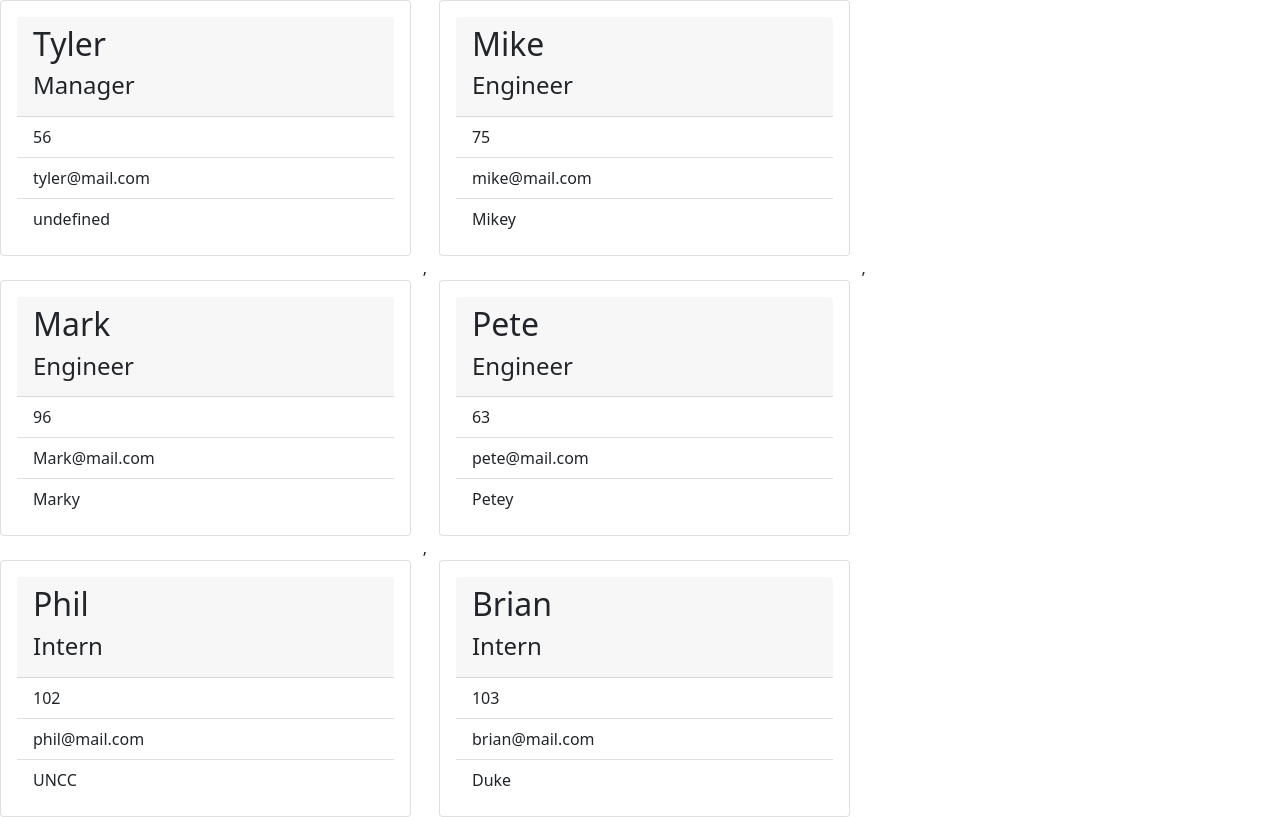
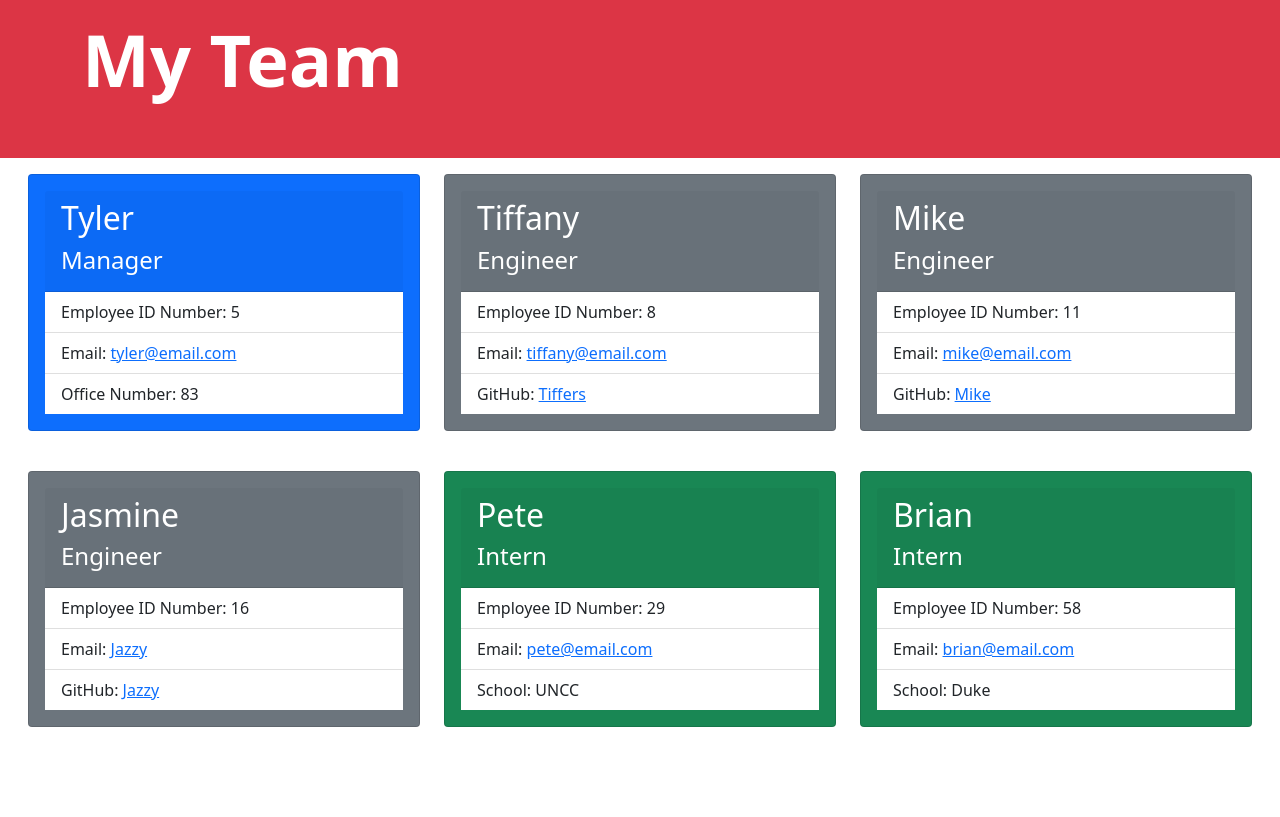
Before and after one commit to Twdavis85/Team-Profile-Generator, a website: page index.html in a window 1280 px wide. Drawn offline with nearby package versions, Linux system fonts and the light colour scheme.

Commit message:
styled HTML with bootstrap

```diff
--- a/index.html
+++ b/index.html
@@ -14,88 +14,93 @@
     <title>Document</title>
   </head>
   <body>
-  <div class="row row-cols-1 row-cols-md-3 g-4">
+    <div class="jumbotron-fluid bg-danger text-white">
+      <div class="container pt-3 pb-5">
+        <h1 class="display-2 fw-bold">My Team</h1>
+      </div>
+    </div>
+  <div class="row row-cols-1 row-cols-md-3 g-4 pt-3 ms-3 me-3 justify-content-center">
     <div class="col">
-            <div class="card">
+            <div class="card text-white bg-primary mb-3">
               <div class="card-body">
               <div class="card-header">
-              <h2>Tyler</h2>
+              <h2 class="text-capitalize">Tyler</h2>
               <h4>Manager</h4>
             </div>
                 <ul class="list-group list-group-flush">
-                  <li class="list-group-item">56</li>
-                  <li class="list-group-item">tyler@mail.com</li>
-                  <li class="list-group-item">undefined</li>
+                  <li class="list-group-item">Employee ID Number: 5</li>
+                  <li class="list-group-item">Email: <a href="mailto:tyler@email.com">tyler@email.com</a></li>
+                  <li class="list-group-item">Office Number: 83</li>
                 </ul>
               </div>
             </div>
-          </div>,<div class="col">
-            <div class="card">
+          </div><div class="col">
+            <div class="card text-white bg-secondary mb-3">
+              <div class="card-body">
+              <div class="card-header">
+              <h2>Tiffany</h2>
+              <h4>Engineer</h4>
+            </div>
+                <ul class="list-group list-group-flush">
+                  <li class="list-group-item">Employee ID Number: 8</li>
+                  <li class="list-group-item">Email: <a href="mailto:tiffany@email.com">tiffany@email.com</a></li>
+                  <li class="list-group-item">GitHub: <a href="https://github.com/Tiffers" target="_blank">Tiffers</a></li>
+                </ul>
+              </div>
+            </div>
+          </div><div class="col">
+            <div class="card text-white bg-secondary mb-3">
               <div class="card-body">
               <div class="card-header">
               <h2>Mike</h2>
               <h4>Engineer</h4>
             </div>
                 <ul class="list-group list-group-flush">
-                  <li class="list-group-item">75</li>
-                  <li class="list-group-item">mike@mail.com</li>
-                  <li class="list-group-item">Mikey</li>
+                  <li class="list-group-item">Employee ID Number: 11</li>
+                  <li class="list-group-item">Email: <a href="mailto:mike@email.com">mike@email.com</a></li>
+                  <li class="list-group-item">GitHub: <a href="https://github.com/Mike" target="_blank">Mike</a></li>
                 </ul>
               </div>
             </div>
-          </div>,<div class="col">
-            <div class="card">
+          </div><div class="col">
+            <div class="card text-white bg-secondary mb-3">
               <div class="card-body">
               <div class="card-header">
-              <h2>Mark</h2>
+              <h2>Jasmine</h2>
               <h4>Engineer</h4>
             </div>
                 <ul class="list-group list-group-flush">
-                  <li class="list-group-item">96</li>
-                  <li class="list-group-item">Mark@mail.com</li>
-                  <li class="list-group-item">Marky</li>
+                  <li class="list-group-item">Employee ID Number: 16</li>
+                  <li class="list-group-item">Email: <a href="mailto:Jazzy">Jazzy</a></li>
+                  <li class="list-group-item">GitHub: <a href="https://github.com/Jazzy" target="_blank">Jazzy</a></li>
                 </ul>
               </div>
             </div>
-          </div>,<div class="col">
-            <div class="card">
+          </div><div class="col">
+            <div class="card text-white bg-success mb-3">
               <div class="card-body">
               <div class="card-header">
               <h2>Pete</h2>
-              <h4>Engineer</h4>
+              <h4>Intern</h4>
             </div>
                 <ul class="list-group list-group-flush">
-                  <li class="list-group-item">63</li>
-                  <li class="list-group-item">pete@mail.com</li>
-                  <li class="list-group-item">Petey</li>
+                  <li class="list-group-item">Employee ID Number: 29</li>
+                  <li class="list-group-item">Email: <a href="mailto:pete@email.com">pete@email.com</a></li>
+                  <li class="list-group-item">School: UNCC</li>
                 </ul>
               </div>
             </div>
-          </div>,<div class="col">
-            <div class="card">
-              <div class="card-body">
-              <div class="card-header">
-              <h2>Phil</h2>
-              <h4>Intern</h4>
-            </div>
-                <ul class="list-group list-group-flush">
-                  <li class="list-group-item">102</li>
-                  <li class="list-group-item">phil@mail.com</li>
-                  <li class="list-group-item">UNCC</li>
-                </ul>
-              </div>
-            </div>
-          </div>,<div class="col">
-            <div class="card">
+          </div><div class="col">
+            <div class="card text-white bg-success mb-3">
               <div class="card-body">
               <div class="card-header">
               <h2>Brian</h2>
               <h4>Intern</h4>
             </div>
                 <ul class="list-group list-group-flush">
-                  <li class="list-group-item">103</li>
-                  <li class="list-group-item">brian@mail.com</li>
-                  <li class="list-group-item">Duke</li>
+                  <li class="list-group-item">Employee ID Number: 58</li>
+                  <li class="list-group-item">Email: <a href="mailto:brian@email.com">brian@email.com</a></li>
+                  <li class="list-group-item">School: Duke</li>
                 </ul>
               </div>
             </div>
```
Also changed, not shown: utils/generateHTML.js (+23 -18 lines).
